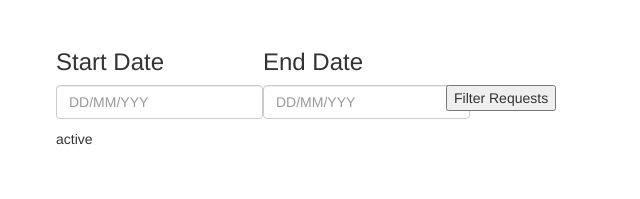
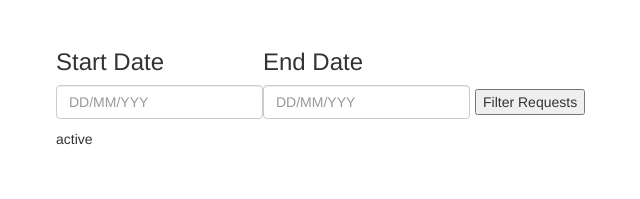
Before and after one commit to AlexsJones/build_tools, a Flask app: template templates/merge_requests.html in a window 1280 px wide. Shown: the part 51-250 px from the top of the page, without its empty margins (14-654 px from the left). Run offline with Flask 2, Linux system fonts and the light colour scheme; the template is opened without the code that fills it: most values are stand-ins (such as "Sample title", 1, 10 or a date in 2020); parts of the project's set-up code (start-up, migrations or seed data) failed here and were passed over; some libraries are stand-ins or nearby versions.

Commit message:
Fix button position issue

```diff
--- a/templates/merge_requests.html
+++ b/templates/merge_requests.html
@@ -11,7 +11,7 @@
             <h3>End Date</h3>
             <input class="form-control" id="end-date" name="end-date" placeholder="DD/MM/YYY" type="text"/>
         </div>
-        <div id="filter_button" style="overflow: hidden; position:absolute; left:460px; top:136px">
+        <div id="filter_button" style="overflow: hidden; margin-left: 5px; margin-top: 60px">
             <input type="button" value="Filter Requests">
         </div>
 
```
